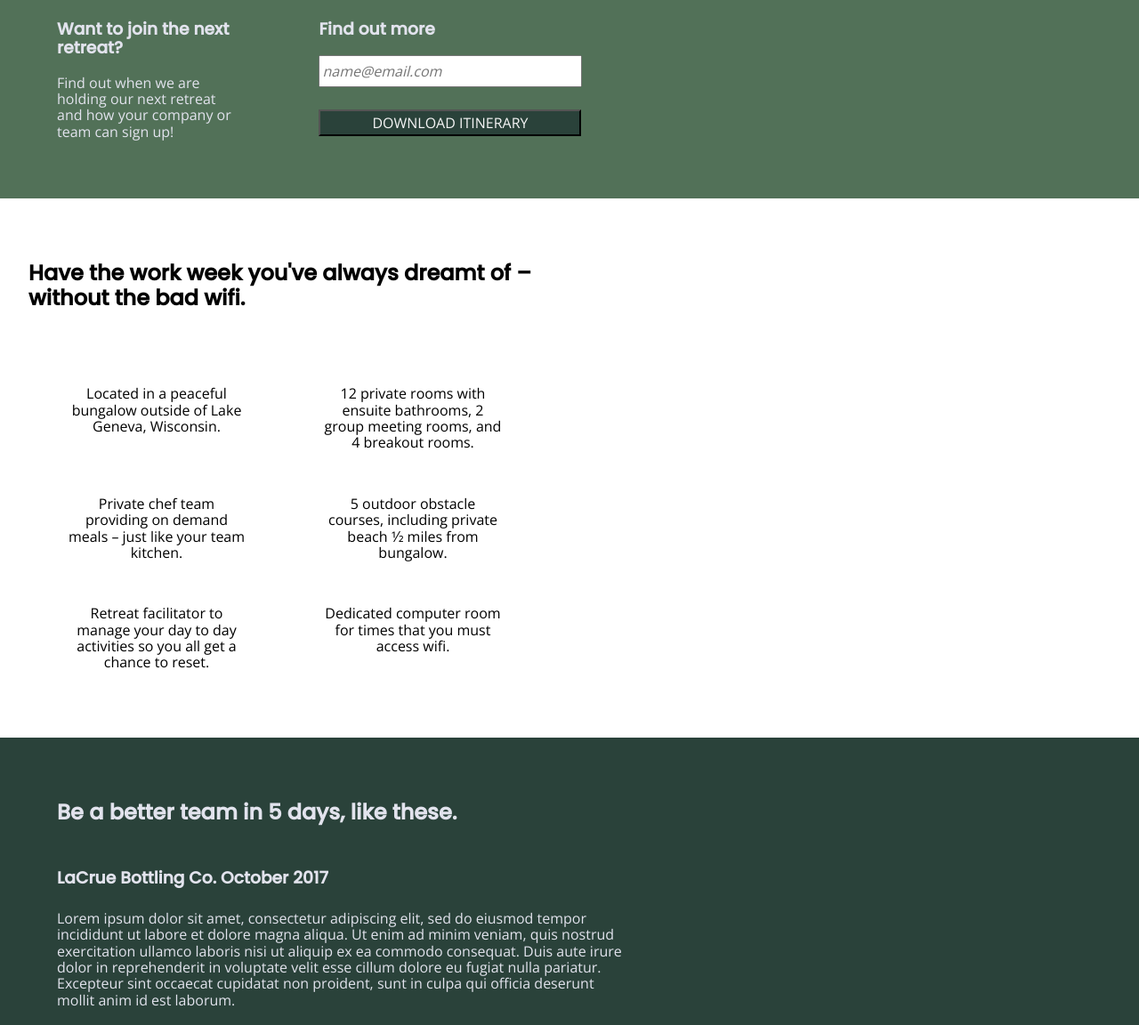
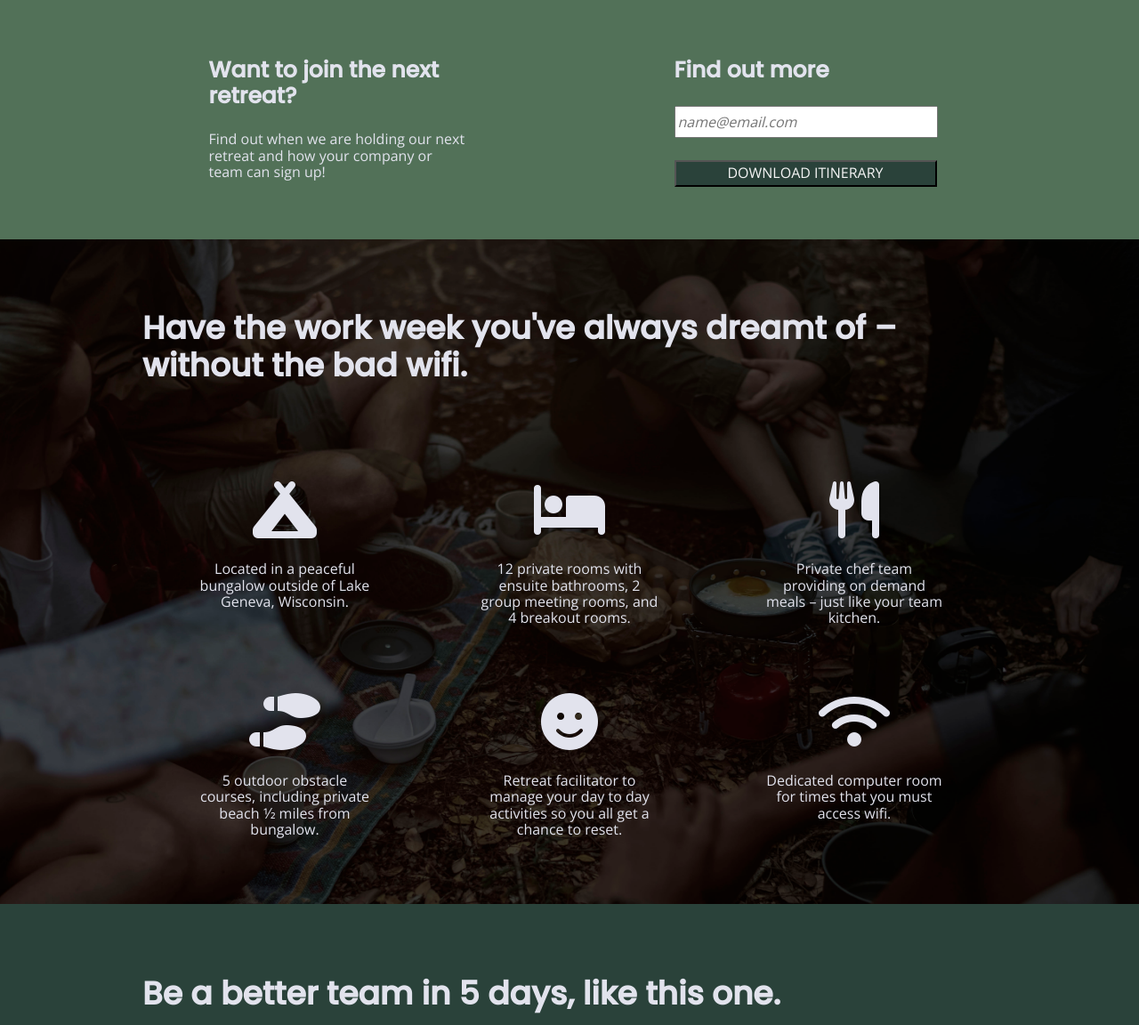
Before and after one commit to EvvyK/front-end-example, a website built with Parcel: page index.html in a window 1280 px wide. Shown: the part 330-1482 px from the top of the page at 89% size. Built offline with nearby package versions, Linux system fonts and the light colour scheme.

Commit message:
add desktop media query

```diff
--- a/css/main.css
+++ b/css/main.css
@@ -18,6 +18,18 @@ html {
 }
 nav, h1, h2, h3, h4 {
   font-family: 'Poppins', sans-serif;
+}
+h1 {
+  font-size: 36px;
+}
+h2 {
+  font-size: 30px;
+}
+h3 {
+  font-size: 18px;
+}
+nav {
+  font-weight: bold;
 }
 
 /*
@@ -208,6 +220,15 @@ aside {
   width: 295px;
   height: 30px;
 }
+.features {
+  display: flex;
+  justify-content: center;
+  align-items: center;
+  flex-flow: row wrap;
+  background-image: url("../Assets/rawpixel-800820-unsplash1.jpg");
+  background-size: cover;
+  color: #e2e3ed;
+}
 .features, .features-items {
   display: flex;
   justify-content: center;
@@ -221,14 +242,29 @@ aside {
   margin: 0;
 }
 .features article {
+  display: flex;
+  justify-content: center;
   width: 55%;
   margin: 25px 0;
+  align-items: center;
+  flex-direction: column;
+  min-height: fit-content;
+}
+.features-items {
+  display: flex;
+  justify-content:space-around;
+  text-align: center;
+  align-items: baseline;
+  flex-flow: row wrap;
+  width: 100%;
 }
 .features-icons{
   display: flex;
   justify-content: center;
   align-items: center;
   flex-flow: row wrap;
+  font-size: 4em;
+  padding: 25px 0;
 }
 .reviews {
   display: flex;
@@ -288,6 +324,8 @@ address {
   justify-content: center;
   align-items: center;
   flex-flow: row wrap;
+  background-color: #527158;
+  color: #e2e3ed;
 }
 .faq-content {
   display: flex;
@@ -424,18 +462,8 @@ address {
     text-align: start;
     margin-right: 86px;
   }
-  .features {
-    width: 640px;
-  }
-  .features-items {
-    display: flex;
-    justify-content:space-around;
-    align-items: baseline;
-    flex-flow: row wrap;
-    width: 100%;
-  }
   .features article {
-    flex-basis: 200px;
+    flex-basis: 50%;
   }
   .features-item-description {
     width: 200px;
@@ -474,6 +502,56 @@ address {
 
 @media only screen and (min-width: 1200px) {
   /*Desktop Styles*/
+  .content-wrapper {
+    max-width: 960px;
+  }
+  header .content-wrapper {
+    margin: auto;
+  }
+  .hero h1 {
+    width: 60%;
+  }
+  aside .content-wrapper {
+    justify-content: space-around;
+  }
+  aside .content-wrapper .form-description,
+  aside .content-wrapper .form {
+    width: 30%;
+  }
+  aside h3 {
+    font-size: 25px;
+  }
+  .features h2{
+    width: 95%;
+    font-size: 36px;
+  }
+  .features article {
+    flex-basis: 33%;
+  }
+  .reviews h2 {
+    font-size: 36px;
+  }
+  .reviews h3 {
+    width: 80%;
+  }
+  .reviews article div {
+    width: 45%;
+  }
+  .mission h1 {
+    font-size: 48px;
+  }
+  .contact-section h1 {
+    margin: auto;
+  }
+  .mission h1,
+  .contact-section{
+    width: 100%;
+    margin: auto;
+  }
+  .faq h1 {
+    width: 100%;
+    font-size: 48px;
+  }
 }
 
 @media print,
--- a/index.html
+++ b/index.html
@@ -18,6 +18,7 @@
 
   <link rel="stylesheet" href="css/normalize.css">
   <link rel="stylesheet" href="css/main.css">
+  <script src="https://kit.fontawesome.com/4d4f9421de.js" crossorigin="anonymous"></script>
   <link rel="preconnect" href="https://fonts.googleapis.com">
   <link rel="preconnect" href="https://fonts.gstatic.com" crossorigin>
   <link href="https://fonts.googleapis.com/css2?family=Open+Sans&family=Poppins:wght@500&display=swap" rel="stylesheet">
@@ -67,38 +68,36 @@
         <h2>Have the work week you've always dreamt of &ndash; without the bad wifi.</h2>
         <div class="features-items">
           <article>
-            <p class="features-icons"></p>
+            <p class="features-icons"><i class="fa-solid fa-campground"></i></p>
             <p class="features-item-description">Located in a peaceful bungalow outside of Lake Geneva, Wisconsin.</p>
           </article>
 
           <article>
-            <p class="features-icons"></p>
+            <p class="features-icons"><i class="fa-solid fa-bed"></i></p>
             <p class="features-item-description">12 private rooms with ensuite bathrooms, 2 group meeting rooms, and 4
               breakout rooms.</p>
           </article>
 
           <article>
-            <p class="features-icons"></p>
+            <p class="features-icons"><i class="fa-solid fa-utensils"></i></p>
             <p class="features-item-description">Private chef team providing on demand meals &ndash; just like your team
               kitchen. </p>
           </article>
 
           <article>
-            <p class="features-icons"></p>
+            <p class="features-icons"><i class="fa-solid fa-shoe-prints"></i></p>
             <p class="features-item-description">5 outdoor obstacle courses, including private beach 1&frasl;2 miles
               from
               bungalow. </p>
           </article>
-
           <article>
-            <p class="features-icons"></p>
+            <p class="features-icons"><i class="fa-solid fa-face-smile"></i></p>
             <p class="features-item-description">Retreat facilitator to manage your day to day activities so you all get
               a
               chance to reset. </p>
           </article>
-
           <article>
-            <p class="features-icons"></p>
+            <p class="features-icons"><i class="fa-solid fa-wifi"></i></p>
             <p class="features-item-description">Dedicated computer room for times that you must access wifi. </p>
           </article>
         </div>
@@ -106,11 +105,11 @@
     </section>
     <section class="reviews">
       <div class="content-wrapper">
-        <h2>Be a better team in 5 days, like these.</h2>
+        <h2>Be a better team in 5 days, like this one.</h2>
         <!--image placeholder-->
         <article>
           <div>
-            <h3>LaCrue Bottling Co. October 2017</h3>
+            <h3>LaCrue Bottling Co. <br> October 2017</h3>
             <p>Lorem ipsum dolor sit amet, consectetur adipiscing elit, sed do eiusmod tempor incididunt ut labore et
           dolore magna aliqua. Ut enim ad minim veniam, quis nostrud exercitation ullamco laboris nisi ut aliquip ex
           ea commodo consequat. Duis aute irure dolor in reprehenderit in voluptate velit esse cillum dolore eu
```
